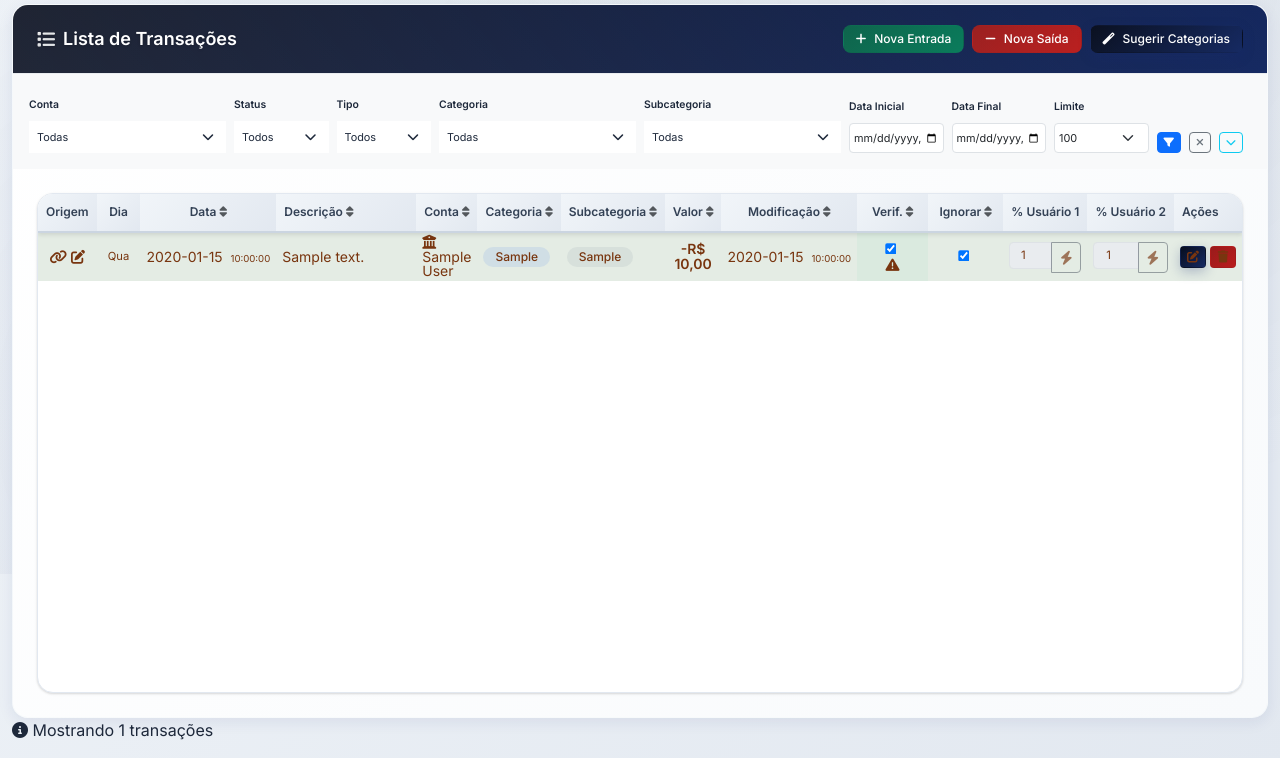
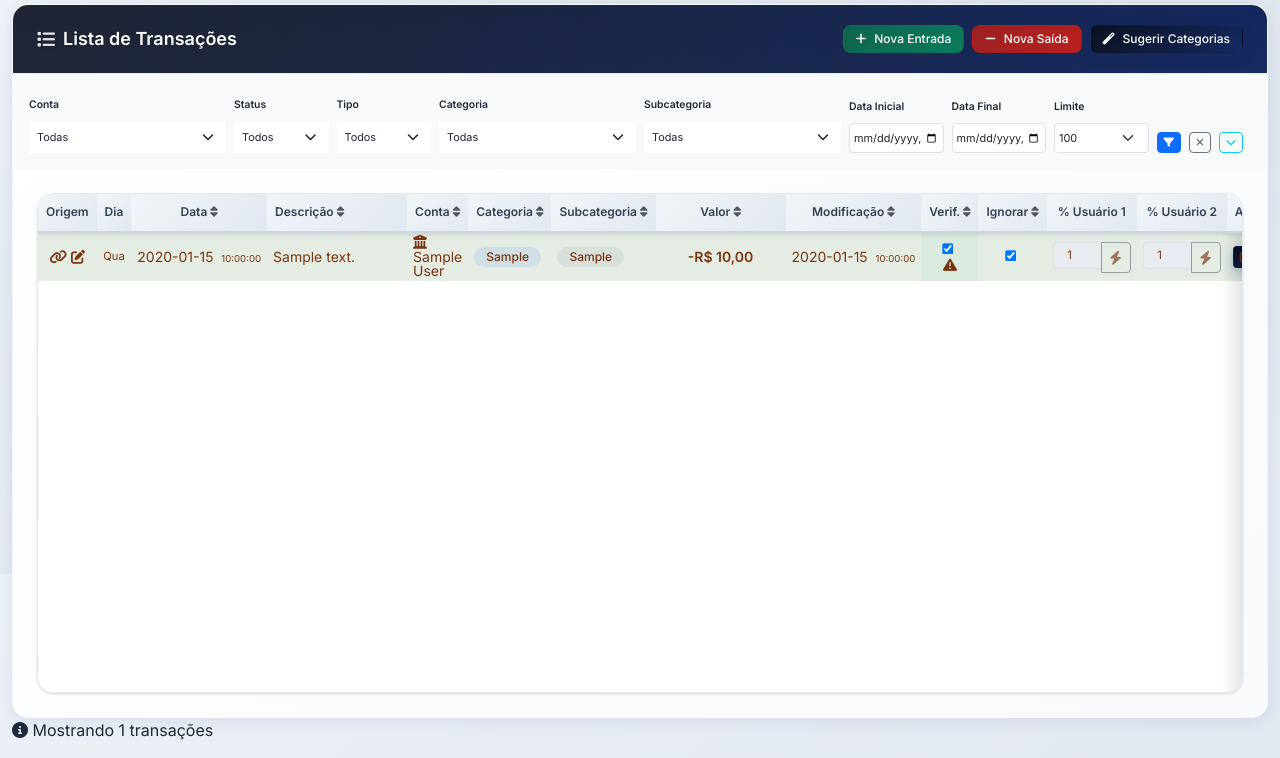
Before and after one commit to RenatoMoratti/Finance-App, a Flask app: page /transactions in a window 1280 px wide. Shown: the part 226-984 px from the top of the page. Run offline with Flask 3, Linux system fonts and the light colour scheme; data comes from the database, SQL or seed files in the repository; tables that the repository leaves empty hold one stand-in row (values such as "Sample post"); data that the repository does not hold is empty.

Commit message:
feat: adjust table column widths for improved layout and readability

```diff
--- a/templates/transactions.html
+++ b/templates/transactions.html
@@ -441,7 +441,7 @@
                                     <i class="fas fa-sort text-muted"></i>
                                 </div>
                             </th>
-                            <th class="text-center sortable modern-table-cell-amount" data-column="amount" style="cursor: pointer;">
+                            <th class="text-center sortable modern-table-cell-amount" data-column="amount" style="cursor: pointer; min-width:130px; width:130px;">
                                 <div class="modern-table-header-sortable">
                                     <span>Valor</span>
                                     <i class="fas fa-sort text-muted"></i>
@@ -465,10 +465,10 @@
                                     <i class="fas fa-sort text-muted"></i>
                                 </div>
                             </th>
-                            <th class="text-center" style="width: 80px;">
+                            <th class="text-center" style="width: 90px; min-width:90px;">
                                 % {{ division_names.user1_name if division_names and division_names.user1_name else 'Usuário 1' }}
                             </th>
-                            <th class="text-center" style="width: 80px;">
+                            <th class="text-center" style="width: 90px; min-width:90px;">
                                 % {{ division_names.user2_name if division_names and division_names.user2_name else 'Usuário 2' }}
                             </th>
                             <th class="modern-table-cell-actions">Ações</th>
@@ -569,7 +569,7 @@
                                     </select>
                                 {% endif %}
                             </td>
-                            <td class="text-center modern-table-cell">
+                            <td class="text-center modern-table-cell modern-table-cell-amount" style="min-width:130px; width:130px;">
                                 <div class="modern-transaction-amount {% if transaction.type == 'CREDIT' %}modern-amount-positive{% else %}modern-amount-negative{% endif %}">
                                     {% if transaction.type == 'CREDIT' %}+{% else %}-{% endif %}{{ transaction.amount|currency_br }}
                                 </div>
@@ -616,7 +616,7 @@
                                     <label for="ignore_{{ transaction.id }}" class="modern-checkbox-label"></label>
                                 </div>
                             </td>
-                            <td class="text-center modern-table-cell" style="width: 80px;">
+                            <td class="text-center modern-table-cell" style="width: 90px; min-width:90px;">
                                 <div class="input-group input-group-sm">
                                     <input type="number" class="form-control form-control-sm tx-split-u1" min="0" max="100" step="10" style="font-size:0.72rem !important; padding:0.25rem 0.4rem !important; text-align:center;"
                                            data-transaction-id="{{ transaction.id }}"
@@ -626,7 +626,7 @@
                                     </button>
                                 </div>
                             </td>
-                            <td class="text-center modern-table-cell" style="width: 80px;">
+                            <td class="text-center modern-table-cell" style="width: 90px; min-width:90px;">
                                 <div class="input-group input-group-sm">
                                     <input type="number" class="form-control form-control-sm tx-split-u2" min="0" max="100" step="10" readonly style="font-size:0.72rem !important; padding:0.25rem 0.4rem !important; text-align:center;"
                                            data-transaction-id="{{ transaction.id }}"
```
